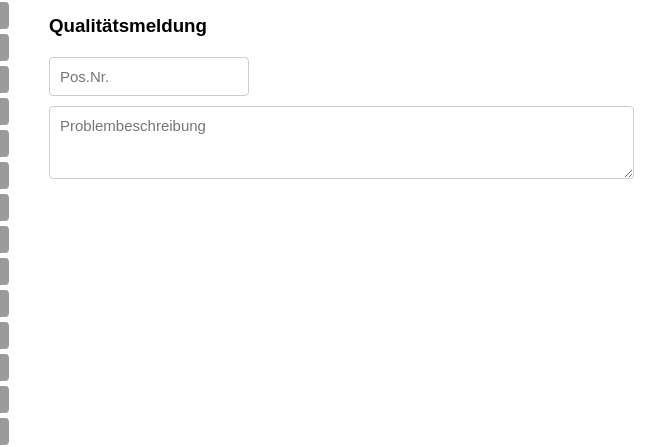
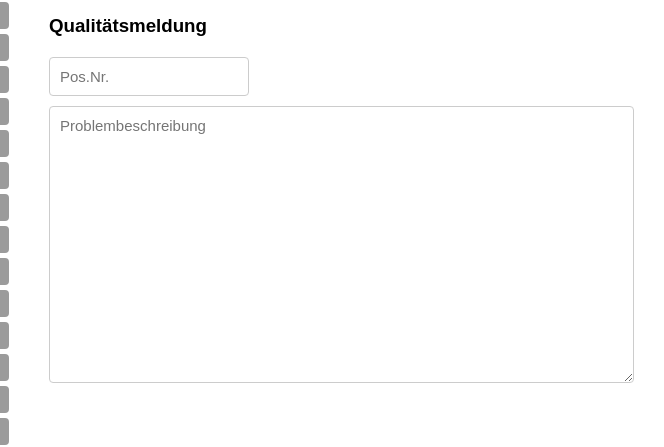
Before and after one commit to bichfl/Auftragsdokumente, a plain HTML site: page index.html in a window 1280 px wide. Shown: the part 218-665 px from the top of the page, 616-1280 px from the left. Drawn offline with Linux system fonts and the light colour scheme.

Commit message:
Update index.html

```diff
--- a/index.html
+++ b/index.html
@@ -59,7 +59,7 @@
 			<input type="text" id="qmPosInputField" placeholder="Pos.Nr.">
 		  </div>
 		  <div class="input-group">
-			<textarea id="qmDescriptionField" rows="3" placeholder="Problembeschreibung"></textarea>
+			<textarea id="qmDescriptionField" rows="15" placeholder="Problembeschreibung"></textarea>
 		  </div>
 	    </div>
       </div>
```
